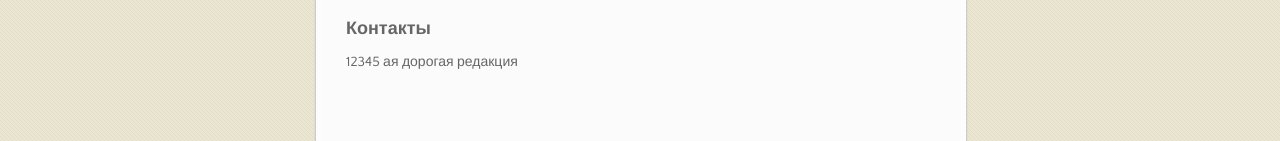
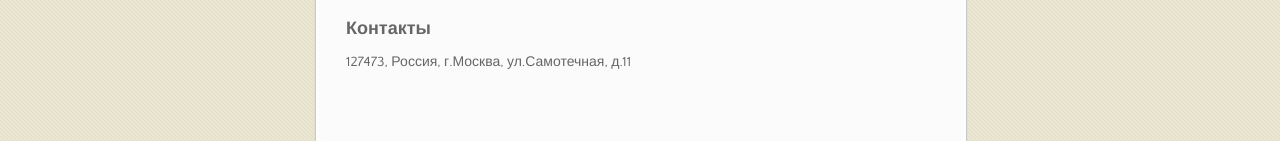
Before and after one commit to oookanga/oookanga.github.io, a plain HTML site: page index.html in a window 1280 px wide. Shown: the part 466-607 px from the top of the page. Drawn offline with nearby package versions, Linux system fonts and the light colour scheme.

Commit message:
no message

```diff
--- a/index.html
+++ b/index.html
@@ -43,7 +43,7 @@
 <h3>
 <a name="%D0%9A%D0%BE%D0%BD%D1%82%D0%B0%D0%BA%D1%82%D1%8B" class="anchor" href="#%D0%9A%D0%BE%D0%BD%D1%82%D0%B0%D0%BA%D1%82%D1%8B"><span class="octicon octicon-link"></span></a>Контакты</h3>
 
-<p>12345 ая дорогая редакция</p>
+<p>127473, Россия, г.Москва, ул.Самотечная, д.11</p>
       </section>
       <footer>
         <p><small><a href="https://twitter.com/michigangraham"></a></small></p>
```
